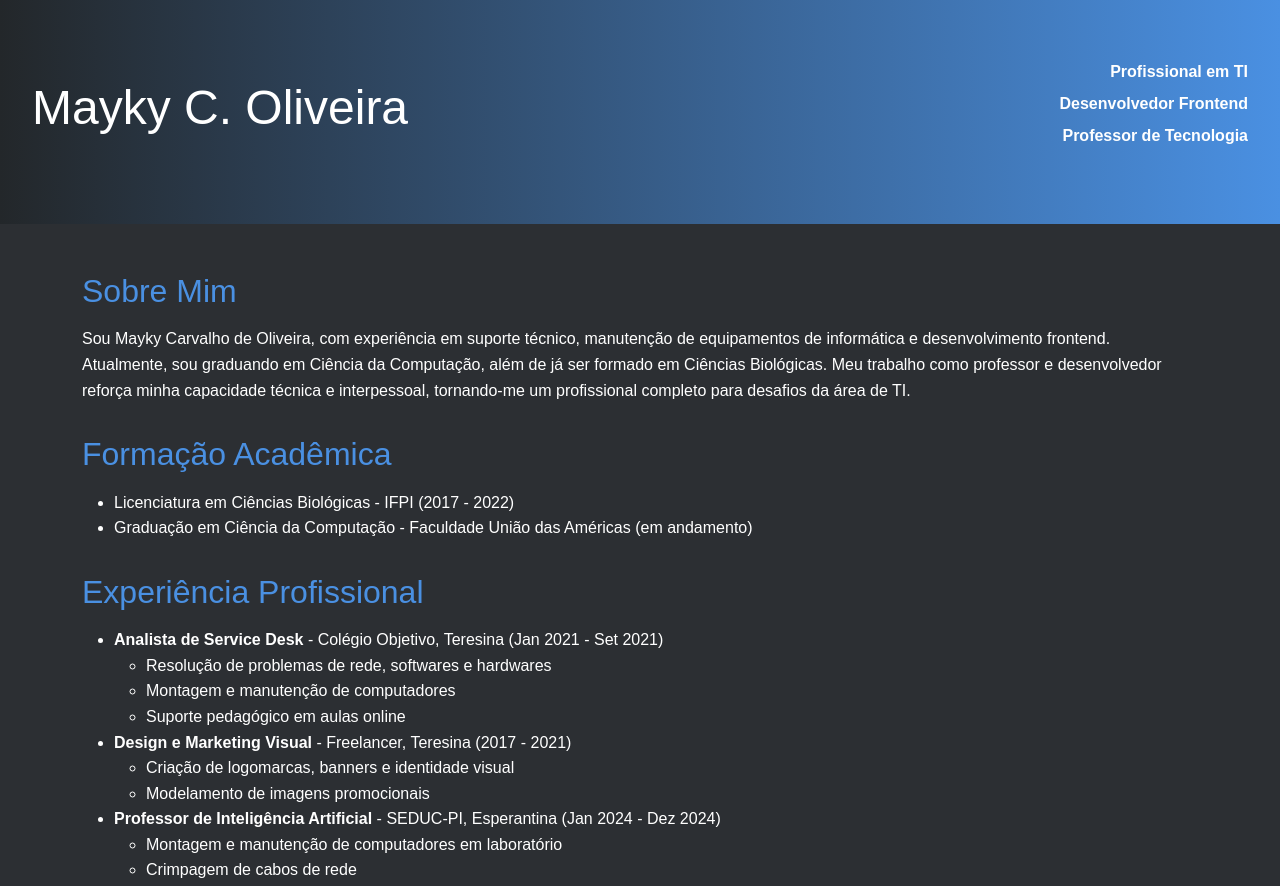
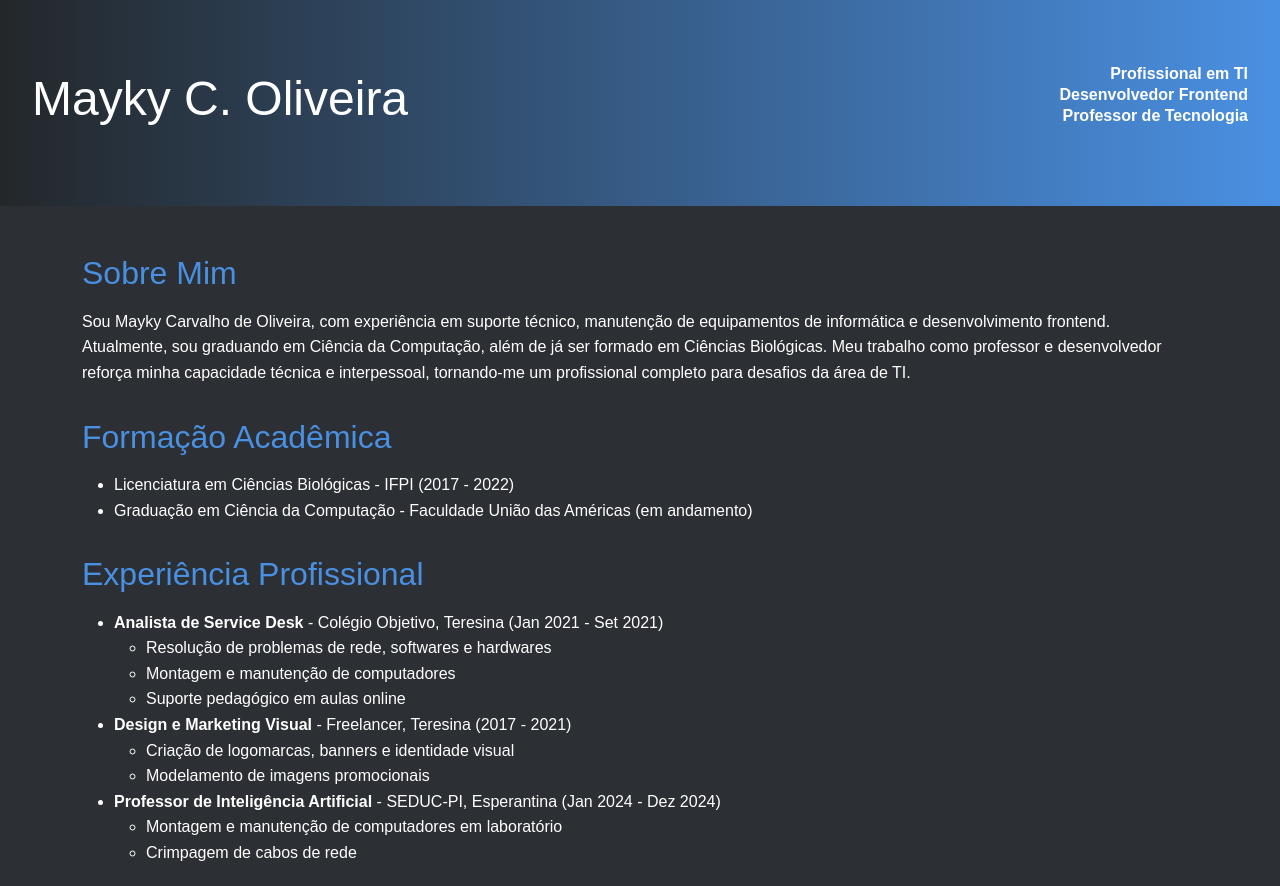
Before and after one commit to MaykyCOliveira/MaykyCOliveira.github.io, a plain HTML site: page index.html in a window 1280 px wide. Shown: the top 886 px of the page. Drawn offline with nearby package versions, Linux system fonts and the light colour scheme.

Commit message:
Index.html

```diff
--- a/index.html
+++ b/index.html
@@ -26,7 +26,7 @@
         }
         .hero p {
             font-weight: bold;
-            line-height: 1;
+            line-height: 1.3;
             text-align: right;
         }
         .section-title {
@@ -81,8 +81,8 @@
         </div>
         <div>
             <p>
-                Profissional em TI <br><br>
-                Desenvolvedor Frontend <br><br>
+                Profissional em TI <br>
+                Desenvolvedor Frontend <br>
                 Professor de Tecnologia
             </p>
         </div>
```
